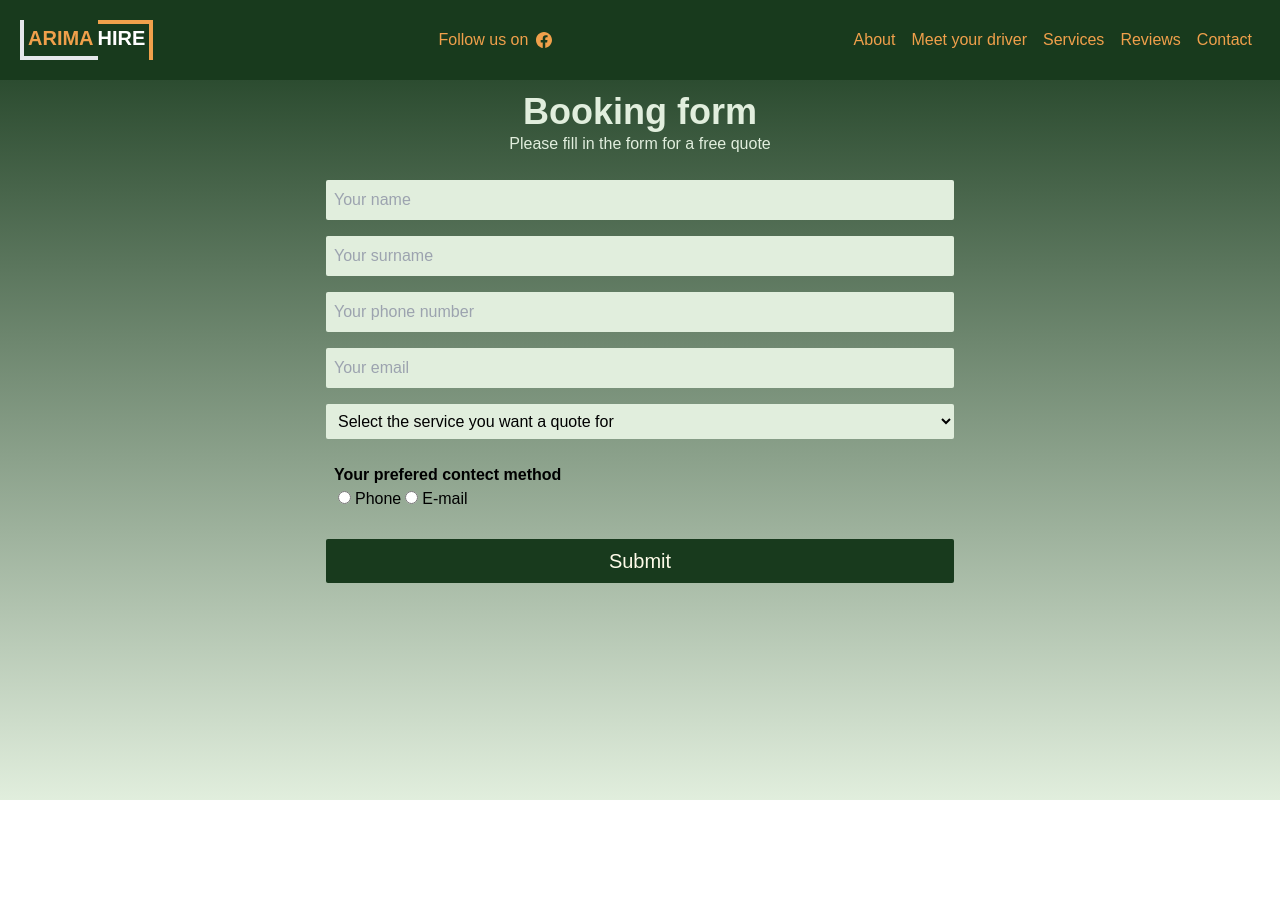
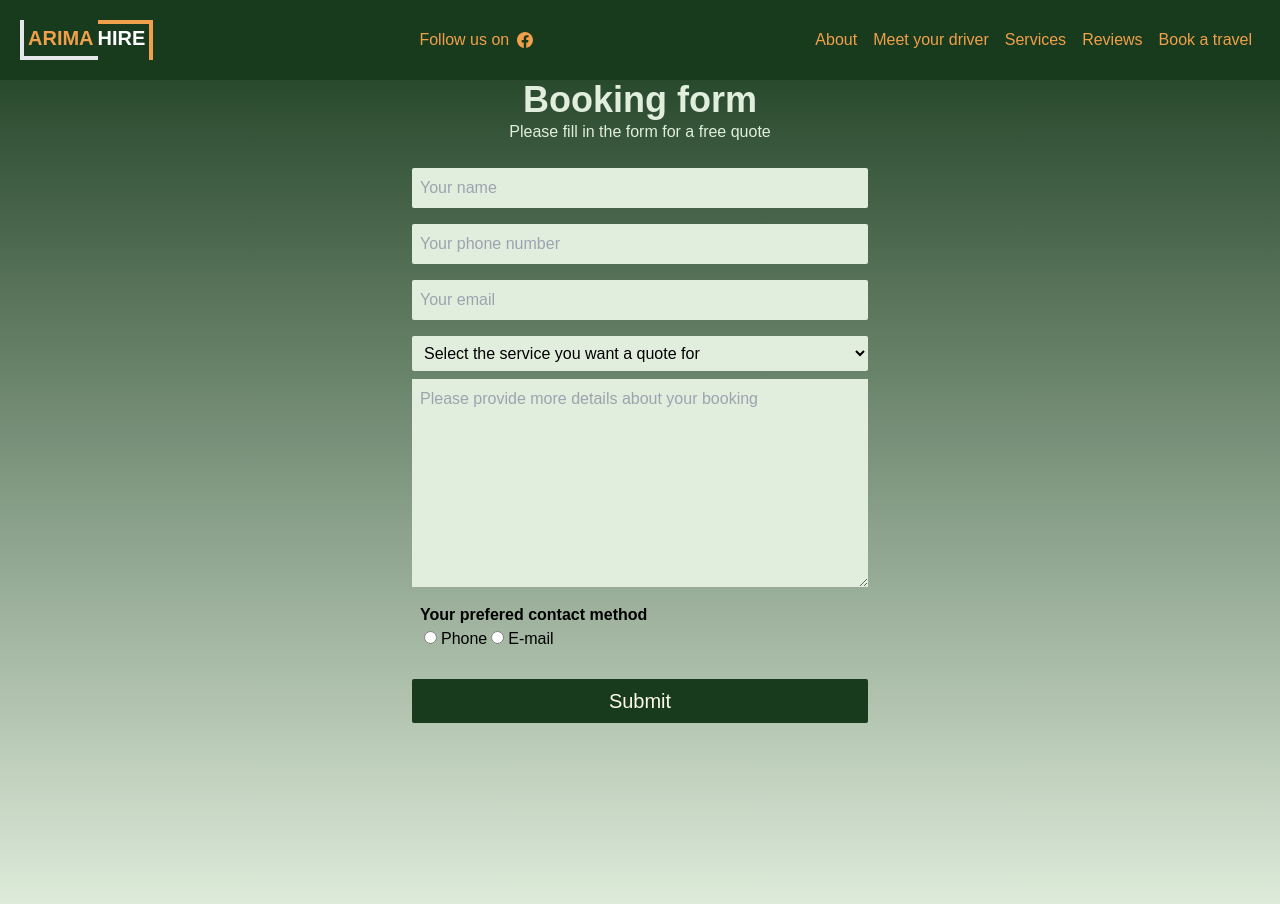
Before and after one commit to Slake37/arima-hire, a React (Create React App) app: page /contact in a window 1280 px wide. Shown: the top 904 px of the page. Before the commit the page ends 800 px from the top, so only its background shows below. Built offline with nearby package versions, Linux system fonts and the light colour scheme.

Commit message:
Booking page update

```diff
--- a/package.json
+++ b/package.json
@@ -3,16 +3,20 @@
   "version": "0.1.0",
   "private": true,
   "dependencies": {
+    "@react-google-maps/api": "^2.18.1",
     "@testing-library/jest-dom": "^5.16.5",
     "@testing-library/react": "^13.4.0",
     "@testing-library/user-event": "^13.5.0",
     "firebase": "^9.17.2",
+    "moment": "^2.29.4",
     "react": "^18.2.0",
+    "react-datepicker": "^4.11.0",
     "react-dom": "^18.2.0",
     "react-gtm-module": "^2.0.11",
     "react-icons": "^4.7.1",
     "react-router-dom": "^6.8.2",
     "react-scripts": "5.0.1",
+    "react-time-picker": "^6.0.4",
     "react-whatsapp-chat-widget": "^1.1.6",
     "web-vitals": "^2.1.4"
   },
--- a/src/components/Contact.jsx
+++ b/src/components/Contact.jsx
@@ -3,79 +3,93 @@ import { addDoc, collection, serverTimestamp } from "firebase/firestore";
 import { db } from "../firebase.config";
 import { useNavigate } from "react-router-dom";
 
-function Contact() {
-  const[method, setMethod] = useState('')
-  const[service, setService] = useState('')
-
-   /** @type React.MutableRefObject<HTMLInputElement> */
-  const nameRef = useRef()
-   /** @type React.MutableRefObject<HTMLInputElement> */
-  const surnameRef = useRef()
-   /** @type React.MutableRefObject<HTMLInputElement> */
-  const phoneRef = useRef()
-   /** @type React.MutableRefObject<HTMLInputElement> */
-  const emailRef = useRef()
-
-
-  const onOptionChange = e => {
-    setMethod(e.target.value)
-    console.log(method)
-  }
 
 
 
+
+
+function Contact() {
+  const [method, setMethod] = useState("");
+  const [service, setService] = useState("");
+
+
+
+
+
+
+
+
+
+
+
+
+
+
+  /** @type React.MutableRefObject<HTMLInputElement> */
+  const nameRef = useRef();
+
+  /** @type React.MutableRefObject<HTMLInputElement> */
+  const phoneRef = useRef();
+  /** @type React.MutableRefObject<HTMLInputElement> */
+  const emailRef = useRef();
+  /** @type React.MutableRefObject<HTMLInputElement> */
+  const detailsRef = useRef()
+
+
+
+  const onOptionChange = (e) => {
+    setMethod(e.target.value);
+    console.log(method);
+  };
+
   const navigate = useNavigate();
 
+  const handleSubmit = async (e) => {
+    e.preventDefault();
 
-  const handleSubmit = async (e) =>{
-    e.preventDefault()
+    await addDoc(collection(db, "bookings"), {
+      name: nameRef.current.value,
+      phone: phoneRef.current.value,
+      email: emailRef.current.value,
+      pending: true,
+      timestamp: serverTimestamp(),
+      contactMethod: method,
+      service: service,
+      details:detailsRef.current.value
 
-      await addDoc(collection(db,'bookings'),{
-        name:nameRef.current.value,
-        surname:surnameRef.current.value,
-        phone:phoneRef.current.value,
-        email:emailRef.current.value,
-        pending:true,
-        timestamp:serverTimestamp(),
-        contactMethod:method,
-        service:service
-      })
-      navigate('/contact/thankyou')
+    });
+    navigate("/contact/thankyou");
+  };
 
-  }
 
 
   return (
-    <div className="py-20 px-3 flex flex-col justify-center my-auto items-center">
-      <h1 className="text-[#E1EEDD] font-bold text-xl md:text-4xl mt-3">
+    <div className="py-10 flex  flex-col lg:flex-row mx-auto">
+      <div className=" flex w-full lg:w-[75vw] lg:mt-10  flex-col justify-center lg:h-screen mt-10 mx-auto items-center">
+        <h1 className="text-[#E1EEDD] font-bold text-xl md:text-4xl ">
           Booking form
         </h1>
-      <p className="text-[#E1EEDD]">Please fill in the form for a free quote</p>
-      <form className="mt-4 flex flex-col w-full md:w-1/2 items-center justify-center my-auto" autoComplete="off" onSubmit={handleSubmit}>
+        <p className="text-[#E1EEDD]">
+          Please fill in the form for a free quote
+        </p>
+        <form
+          className="mt-4 flex flex-col w-full lg:w-1/2 items-center justify-center my-auto px-3"
+          autoComplete="off"
+          onSubmit={handleSubmit}
+        >
           <input
             type="text"
             name=""
             required
-
             id=""
             ref={nameRef}
             placeholder="Your name"
             className="p-2 text-md w-full rounded-sm my-2 bg-[#E1EEDD] outline-none"
           />
+
           <input
             type="text"
             name=""
-          ref={surnameRef}
-          required
-
-          id=""
-          placeholder="Your surname"
-          className="p-2 text-md w-full rounded-sm my-2 bg-[#E1EEDD] outline-none"
-        />
-        <input
-          type="text"
-          name=""
-
             ref={phoneRef}
             required
             id=""
@@ -84,15 +98,16 @@ function Contact() {
           />
           <input
             type="email"
-
-
-
             ref={emailRef}
             id=""
             placeholder="Your email"
             className="p-2 text-md w-full rounded-sm my-2 bg-[#E1EEDD] outline-none"
           />
-        <select name="" id="" onChange={e=>setService(e.target.value)} className="p-2 text-md w-full rounded-sm my-2 bg-[#E1EEDD] outline-none">
+
+          <select
+            onChange={(e) => setService(e.target.value)}
+            className="p-2 text-md w-full rounded-sm my-2 bg-[#E1EEDD] outline-none"
+          >
             <option value="">Select the service you want a quote for</option>
             <option value="airport transfer">Airport transfer</option>
             <option value="wedding">Wedding</option>
@@ -101,15 +116,35 @@ function Contact() {
             <option value="event">Event</option>
             <option value="other">Other</option>
           </select>
+          <textarea ref={detailsRef}  cols="30" rows="8" className="w-full p-2 outline-none bg-[#E1EEDD]" placeholder='Please provide more details about your booking'></textarea>
           <div className="p-2 text-md w-full rounded-sm my-2  outline-none">
-          <h3 className="text-md font-semibold">Your prefered contect method</h3>
+            <h3 className="text-md font-semibold">
+              Your prefered contact method
+            </h3>
             <div>
-            <input type="radio" name="method" id="phone" value='Phone'  checked={method==='Phone'} onChange={onOptionChange} className="mx-1" />
+              <input
+                type="radio"
+                name="method"
+                id="phone"
+                value="Phone"
+                checked={method === "Phone"}
+                onChange={onOptionChange}
+                className="mx-1"
+              />
               <label htmlFor="phone">Phone</label>
-            <input type="radio" name="method" id="email" value='Email' checked={method === 'Email'} onChange={onOptionChange} className="mx-1" />
+              <input
+                type="radio"
+                name="method"
+                id="email"
+                value="Email"
+                checked={method === "Email"}
+                onChange={onOptionChange}
+                className="mx-1"
+              />
               <label htmlFor="email">E-mail</label>
             </div>
           </div>
+
           <input
             type="submit"
             value="Submit"
@@ -118,6 +153,7 @@ function Contact() {
           />
         </form>
       </div>
+    </div>
   );
 }
 
--- a/src/components/Navbar.jsx
+++ b/src/components/Navbar.jsx
@@ -7,7 +7,6 @@ function Navbar() {
 
     const toggelingNavBar = ()=>{
         setToggle(!toggle)
-        console.log(toggle)
     }
 
   return (
@@ -42,7 +41,7 @@ function Navbar() {
                     <li className="hover:bg-[#183A1D] hover:text-[#E1EEDD] p-2 w-full flex mb-5">Reviews</li>
                 </Link>
                 <Link to='contact' onClick={!toggle}>
-                    <li className="hover:bg-[#183A1D] hover:text-[#E1EEDD] p-2 w-full flex">Contact</li>
+                    <li className="hover:bg-[#183A1D] hover:text-[#E1EEDD] p-2 w-full flex">Book a travel</li>
                 </Link>
             </ul>
         </div>
@@ -62,7 +61,7 @@ function Navbar() {
                     <li className="m-2 hover:text-[#E1EEDD] cursor-pointer">Reviews</li>
                 </Link>
                 <Link to='contact'>
-                    <li className="m-2 hover:text-[#E1EEDD] cursor-pointer">Contact</li>
+                    <li className="m-2 hover:text-[#E1EEDD] cursor-pointer">Book a travel</li>
                 </Link>
             </ul>
         </div>
```
Also changed, not shown: 2 other files (tests, documents, lock files or other folders). Lines whose indentation alone changed are shown as unchanged.
